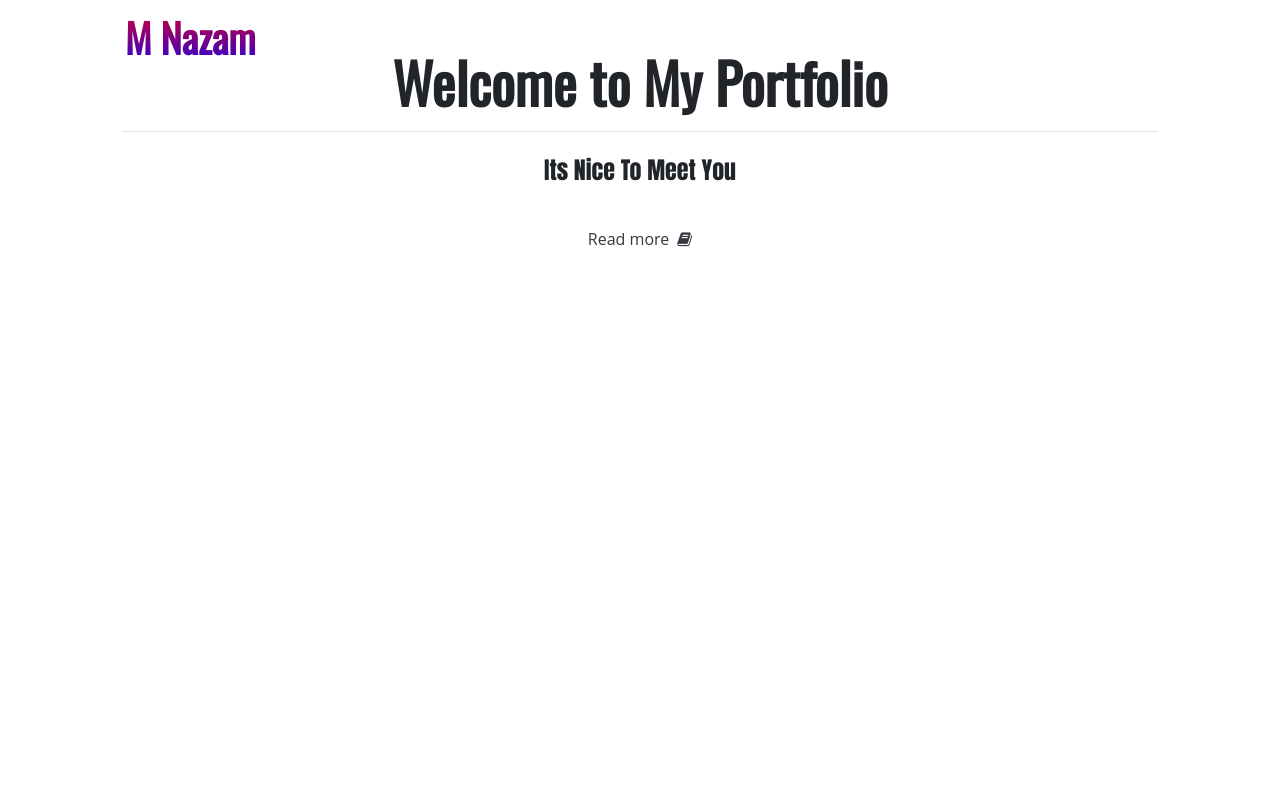
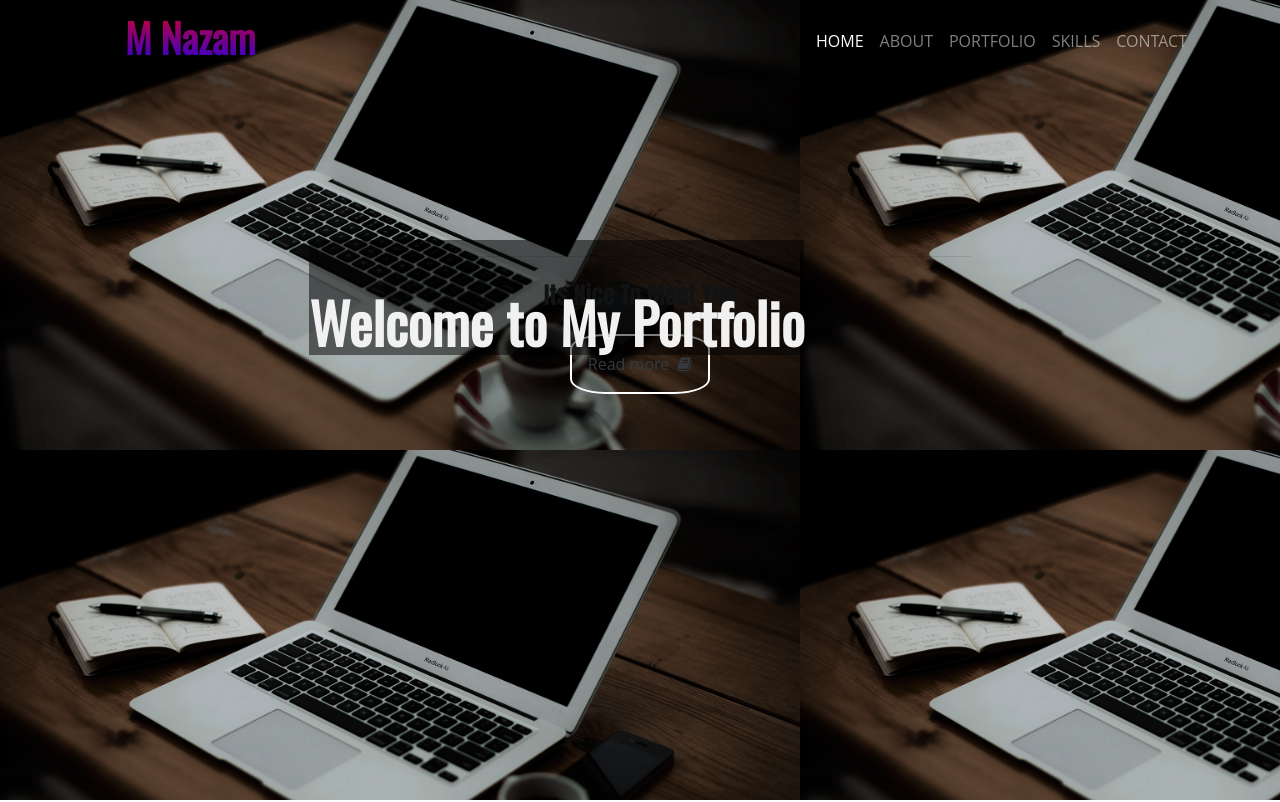
Before and after one commit to knazim667/My-Port-Folio, a plain HTML site: page index.html in a window 1280 px wide. Shown: the top 802 px of the page. Drawn offline with nearby package versions, Linux system fonts and the light colour scheme.

Commit message:
adding image-text

```diff
--- a/assets/style/style.css
+++ b/assets/style/style.css
@@ -34,13 +34,21 @@ header,
 }
 
 .container-fluid {
-  background-image: url("./wallpaper2you_276276.jpg");
+  position: relative;
+  background-image: url("./background.jpg");
   -webkit-background-size: cover;
   -moz-background-size: cover;
   -o-background-size: cover;
   background-size: 100vh;
+  padding: 15rem;
 }
-
+.container-fluid .display-4{
+  position: absolute;
+  background: rgb(0, 0, 0);
+  background: rgba(0,0,0,0.5);
+  color: #f1f1f1;
+  width: fit-content;
+}
 body a{
 transition:0.5s all;
 -webkit-transition:0.5s all;
```
Also changed, not shown: assets/style/background.jpg (added).
